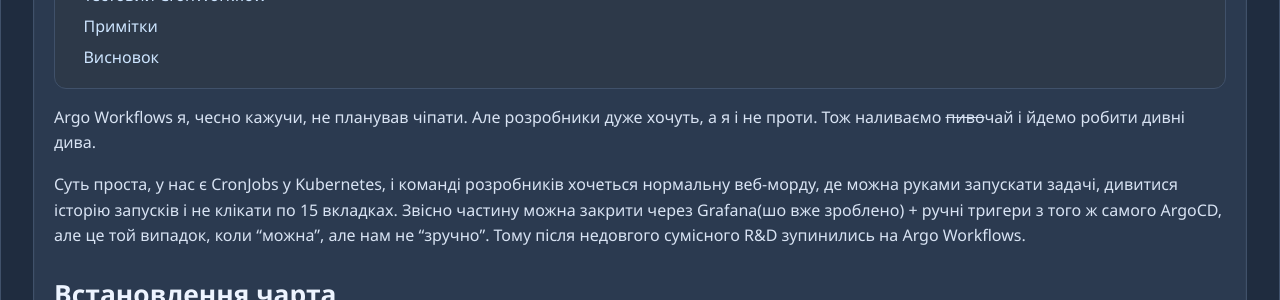
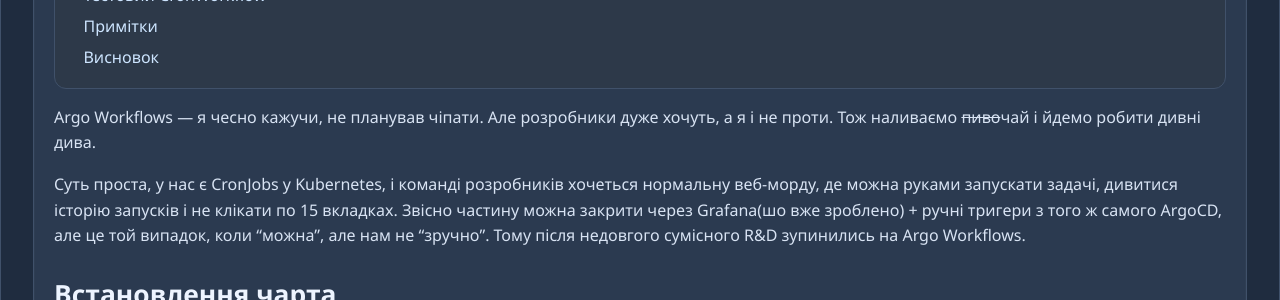
Before and after one commit to paparoot-devops/paparoot, a Jekyll site: the page built from _posts/2026-05-26-argo-workflows-v-eks.md, in a window 1280 px wide and 900 px high, scrolled down 515 px. Shown: the part 154-454 px from the top of the window. Built offline with Jekyll 4.4.1, drawn with Linux system fonts in a browser that asks for light colours.

```diff
--- a/_posts/2026-05-26-argo-workflows-v-eks.md
+++ b/_posts/2026-05-26-argo-workflows-v-eks.md
@@ -10,7 +10,7 @@ case_type: change-case
 system_stage: existing
 ---
 
-Argo Workflows я, чесно кажучи, не планував чіпати. Але розробники дуже хочуть, а я і не проти. Тож наливаємо ~~пиво~~чай і йдемо робити дивні дива.
+Argo Workflows — я чесно кажучи, не планував чіпати. Але розробники дуже хочуть, а я і не проти. Тож наливаємо ~~пиво~~чай і йдемо робити дивні дива.
 
 Суть проста, у нас є CronJobs у Kubernetes, і команді розробників хочеться нормальну веб-морду, де можна руками запускати задачі, дивитися історію запусків і не клікати по 15 вкладках. Звісно частину можна закрити через Grafana(шо вже зроблено) + ручні тригери з того ж самого ArgoCD, але це той випадок, коли "можна", але нам не "зручно". Тому після недовгого сумісного R&D зупинились на Argo Workflows.
 
```
